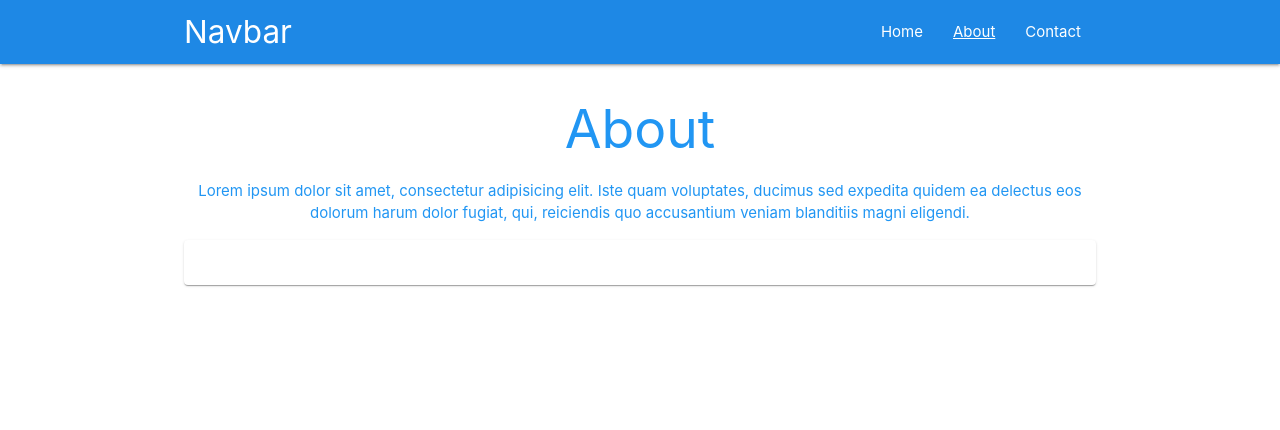
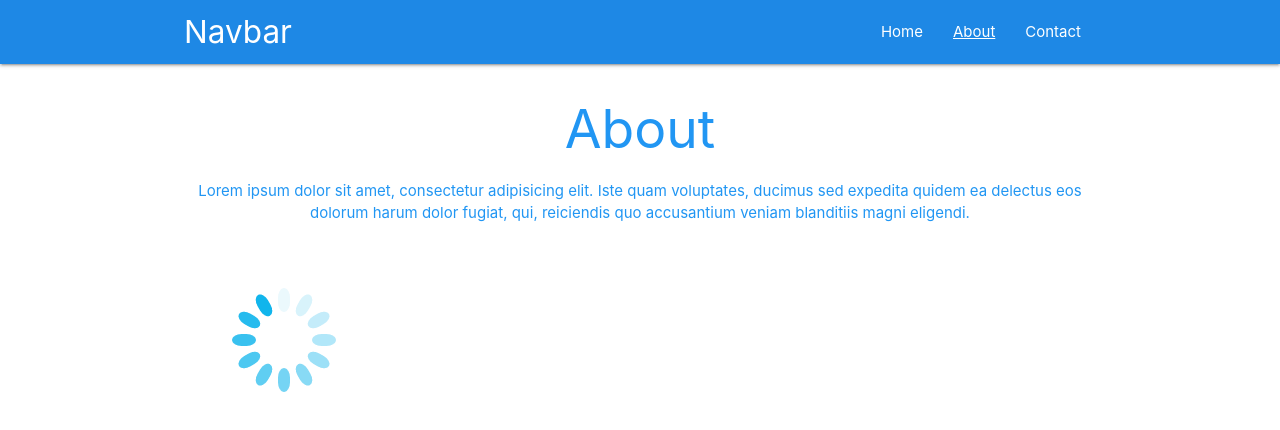
Before and after one commit to conoroshea1996/react-router, a React (Create React App) app: page /about in a window 1280 px wide. Shown: the top 430 px of the page. Built offline with nearby package versions, Linux system fonts and the light colour scheme; no server answers.

Commit message:
now display loader while post is loading

```diff
--- a/src/components/Post/Post.js
+++ b/src/components/Post/Post.js
@@ -4,6 +4,7 @@ import { Container } from '@material-ui/core';
 import Card from '@material-ui/core/Card';
 import CardContent from '@material-ui/core/CardContent';
 import Typography from '@material-ui/core/Typography';
+import loader from '../../media/loader.gif';
 
 
 class Post extends Component {
@@ -22,8 +23,8 @@ class Post extends Component {
 
     render() {
         const { post } = this.state;
-        return (
-            <Container maxWidth='md'>
+
+        let displayPost = post ? (
             <Card style={{ marginTop: '1rem' }} >
                 <CardContent style={{ textAlign: 'center' }} >
                     <Typography component="h2" gutterBottom>
@@ -37,6 +38,15 @@ class Post extends Component {
                     </Typography>
                 </CardContent>
             </Card>
+        ) :
+            (
+                <div>
+                    <img src={loader} alt='loader'></img>
+                </div>
+            )
+        return (
+            <Container maxWidth='md'>
+                {displayPost}
             </Container>
         )
     }
```
Lines whose indentation alone changed are shown as unchanged.
